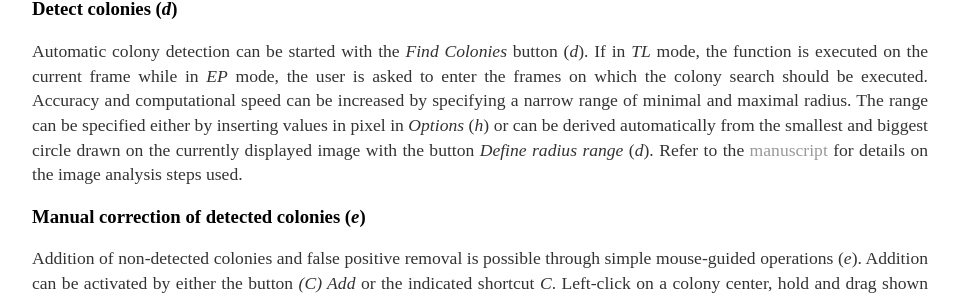
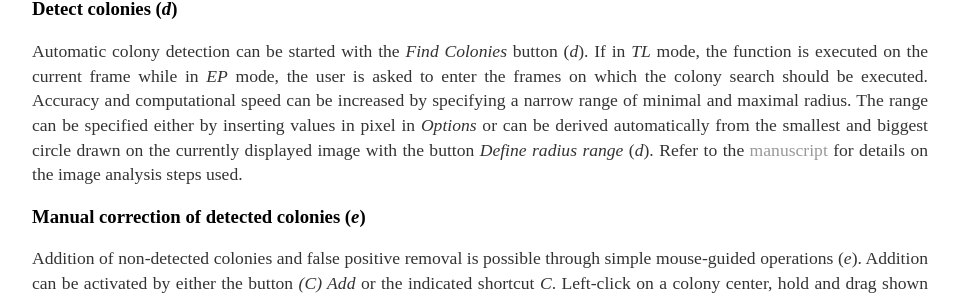
Before and after one commit to ColTapp/ColTapp.github.io, a Jekyll site: the page built from detect.md, in a window 1280 px wide and 900 px high, scrolled down 1784 px. Shown: the part 145-445 px from the top of the window, without its empty margins (160-1119 px from the left). Built offline with Jekyll 4.4.1, drawn with Linux system fonts in a browser that asks for light colours.

```diff
--- a/detect.md
+++ b/detect.md
@@ -18,7 +18,7 @@ Mainly for visualization and manual correction of detected colonies, the graysca
 </figure>
 
 ### Detect colonies (*d*)
-Automatic colony detection can be started with the _Find Colonies_ button (*d*). If in _TL_ mode, the function is executed on the current frame while in _EP_ mode, the user is asked to enter the frames on which the colony search should be executed. Accuracy and computational speed can be increased by specifying a narrow range of minimal and maximal radius. The range can be specified either by inserting values in pixel in _Options_ (*h*) or can be derived automatically from the smallest and biggest circle drawn on the currently displayed image with the button _Define radius range_ (*d*).
+Automatic colony detection can be started with the _Find Colonies_ button (*d*). If in _TL_ mode, the function is executed on the current frame while in _EP_ mode, the user is asked to enter the frames on which the colony search should be executed. Accuracy and computational speed can be increased by specifying a narrow range of minimal and maximal radius. The range can be specified either by inserting values in pixel in _Options_ or can be derived automatically from the smallest and biggest circle drawn on the currently displayed image with the button _Define radius range_ (*d*).
 Refer to the [manuscript](https://doi.org/10.1038/s41598-020-72979-4) for details on the image analysis steps used.
 
 ### Manual correction of detected colonies (*e*)
```
